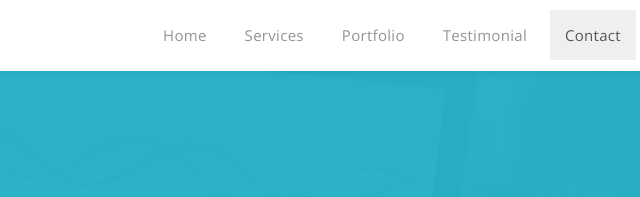
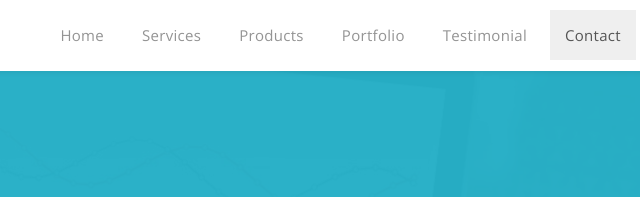
Before and after one commit to mtawfig/mtawfig.github.io, a plain HTML site: page index.html in a window 1280 px wide. Shown: the top 197 px of the page, 581-1221 px from the left. Drawn offline with nearby package versions, Linux system fonts and the light colour scheme.

Commit message:
Initial commit

```diff
--- a/index.html
+++ b/index.html
@@ -7,7 +7,7 @@
 
 <head>
     <meta charset="utf-8">
-    <title>AppPonsive | Portfolio Landing Page</title>
+    <title>MTawfig | Portfolio</title>
     <meta name="description" content="">
     <meta name="viewport" content="width=device-width, initial-scale=1">
 
@@ -63,6 +63,8 @@
                         <li><a class="page-scroll" href="#top">Home</a>
                         </li>
                         <li><a class="page-scroll" href="#services">Services</a>
+                        </li>
+						<li><a class="page-scroll" href="#products">Products</a>
                         </li>
                         <li><a class="page-scroll" href="#portfolio">Portfolio</a>
                         </li>
@@ -463,6 +465,8 @@
                             </li>
                             <li><a href="#">Services</a>
                             </li>
+							<li><a class="page-scroll" href="#products">Products</a>
+							</li>
                         </ul>
                     </div>
                 </div>
```
